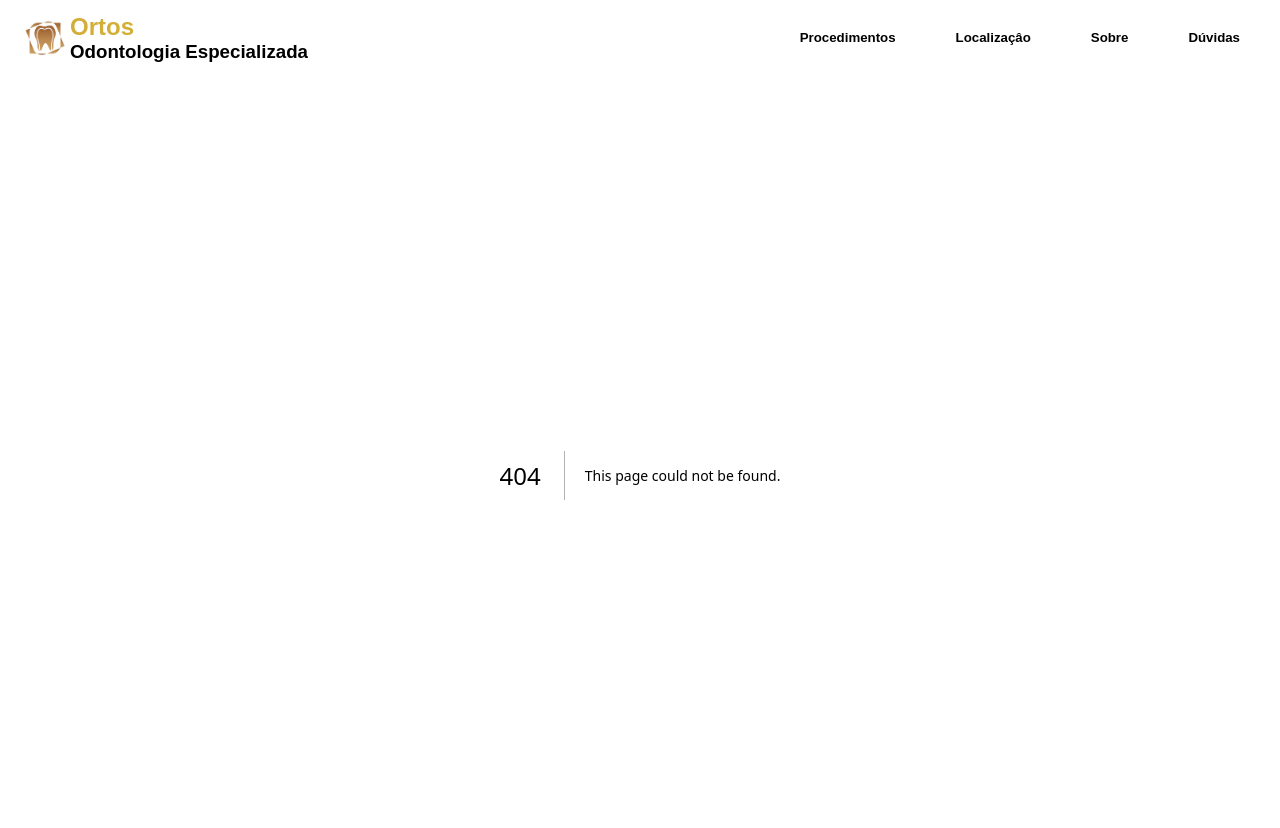
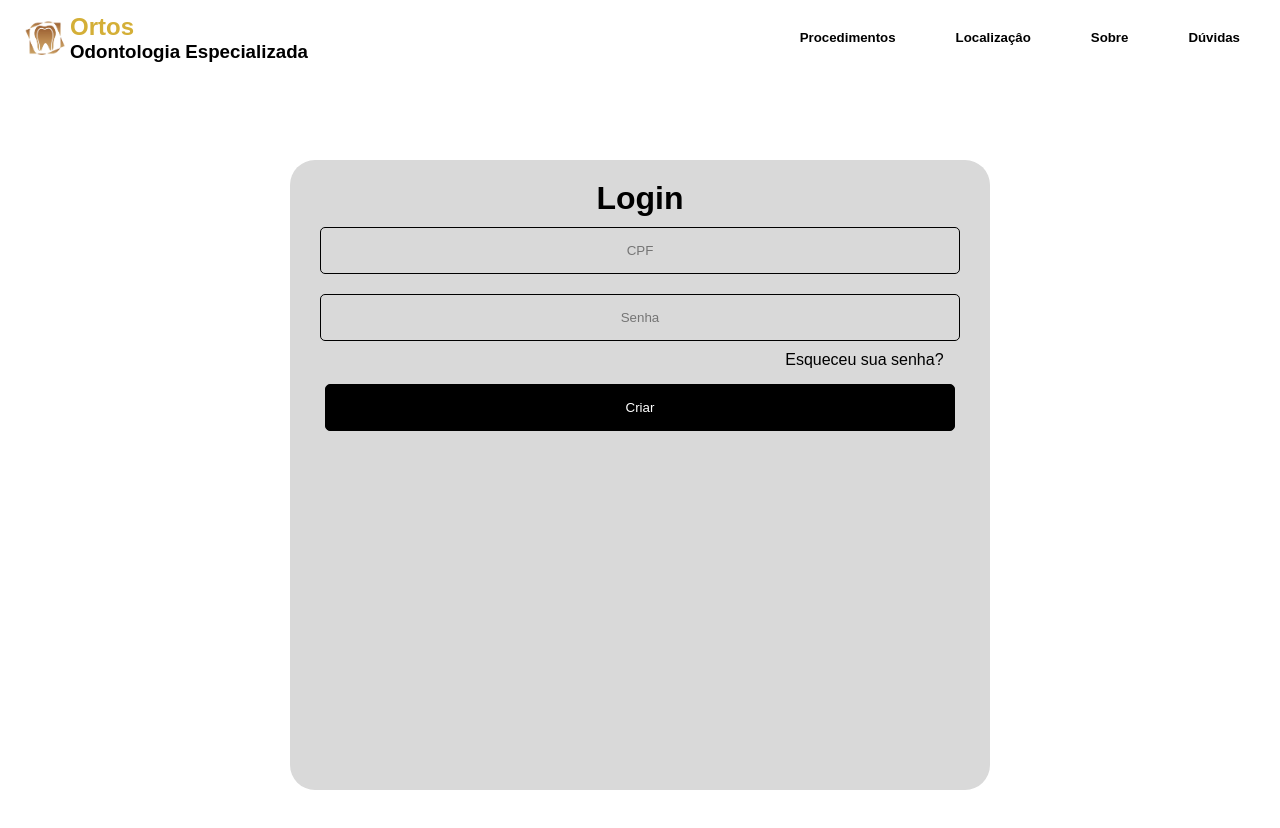
Before and after one commit to rickcsta/Clinica-Odonto, a Next.js app: page /ortos/login in a window 1280 px wide. Before the commit this address had no page. Shown: the top 828 px of the page. Built offline with nearby package versions, Linux system fonts and the light colour scheme.

Commit message:
criação telas cad e log

```diff
--- /dev/null
+++ b/src/app/ortos/cadastro/page.module.css
@@ -0,0 +1,48 @@
+
+.cadastro {
+    color: black;
+    background-color: white;
+    width: 100%;
+    height: 100vh;
+    display: flex;
+    justify-content: center;
+    align-items: center;
+
+}
+
+.quadrado {
+    text-align: center;
+    background-color: #d9d9d9;
+    width: 700px;
+    height: 630px;
+    padding: 20px;
+    border-radius: 25px;
+}
+
+.entradas{
+    display: flex;
+    flex-direction: column;
+}
+
+.entradas input{
+    text-align: center;
+    background-color: #d9d9d9;
+    color: black;
+    margin-top: 10px;
+    margin: 15px;
+    padding: 15px;
+    border-radius: 5px;
+    border: 1px solid black;
+}
+
+.entradas button {
+    background-color: black;
+    color: white;
+    margin: 15px;
+    padding: 15px;
+    border-radius: 5px;
+    border: 1px solid black;
+}
+.entradas p {
+    margin-left: 68% ;
+}
--- /dev/null
+++ b/src/app/ortos/login/page.js
@@ -0,0 +1,20 @@
+import style from "./page.module.css";
+
+export default () => {
+  return (
+    <>
+     <div className={style.cadastro}>
+        <div className={style.quadrado}>
+          <h1 className="titulo">Login</h1>
+            <div className={style.entradas}>
+              <input className="input" type="text" placeholder="CPF" />
+              <input className="input" type="text" placeholder="Senha" />
+              <p>Esqueceu sua senha?</p>
+              <button className="botao" type="button" placeholder="Agendar">Criar</button>
+            </div>
+
+        </div>
+      </div>
+    </>
+  );
+};
--- a/src/app/ortos/consulta/page.module.css
+++ b/src/app/ortos/login/page.module.css
@@ -1,6 +1,9 @@
 
-.consulta {
-    margin-top: 5%;
+.cadastro {
+    color: black;
+    background-color: white;
+    width: 100%;
+    height: 100vh;
     display: flex;
     justify-content: center;
     align-items: center;
@@ -9,9 +12,9 @@
 
 .quadrado {
     text-align: center;
-    background-color: gray;
+    background-color: #d9d9d9;
     width: 700px;
-    height: 600px;
+    height: 630px;
     padding: 20px;
     border-radius: 25px;
 }
@@ -22,17 +25,24 @@
 }
 
 .entradas input{
+    text-align: center;
+    background-color: #d9d9d9;
+    color: black;
+    margin-top: 100px;
     margin: 10px;
-    padding: 10px;
+    padding: 15px;
     border-radius: 5px;
     border: 1px solid black;
 }
 
 .entradas button {
-    background-color: rgb(46, 158, 255);
-    color: black;
-    margin: 10px;
-    padding: 10px;
+    background-color: black;
+    color: white;
+    margin: 15px;
+    padding: 15px;
     border-radius: 5px;
     border: 1px solid black;
 }
+.entradas p {
+    margin-left: 68% ;
+}
```
Also changed, not shown: src/app/ortos/cadastro/page.js (renamed from src/app/ortos/consulta/page.js, +5 -8 lines), src/app/ortos/page.js (+13 -4 lines), src/app/ortos/page.module.css (+24 -3 lines), 1 other file (tests, documents, lock files or other folders).
